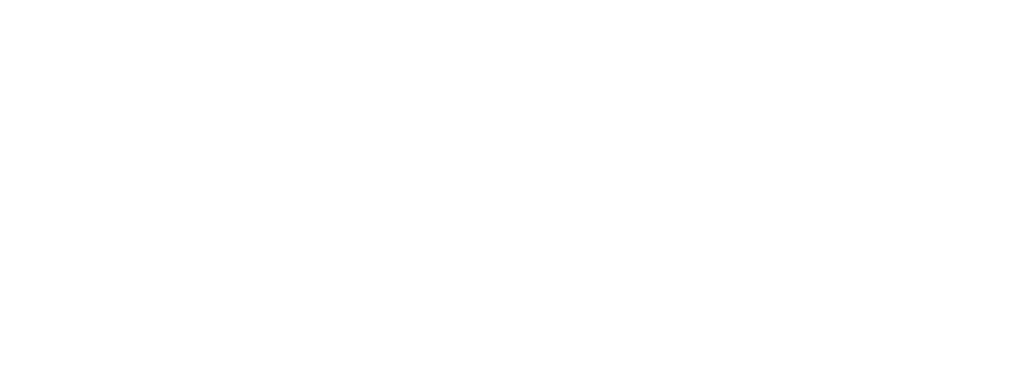
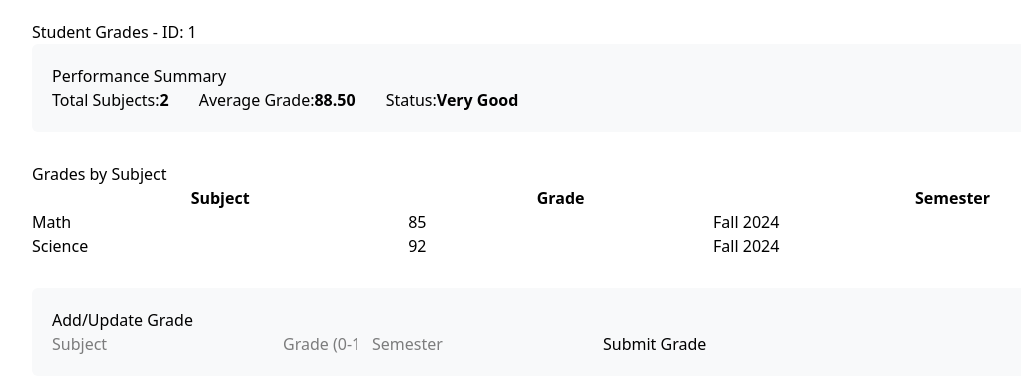
Before and after one commit to Hillary90/Student_record_management_frontend, a React (Vite) app: page /students/1 in a window 1280 px wide. Before the commit this address had no page. Shown: the top 392 px of the page, without its empty margins (28-1049 px from the left). Built offline with nearby package versions, Linux system fonts and the light colour scheme.

Commit message:
Add grade management components and routing for student details

```diff
--- /dev/null
+++ b/src/components/grades/GradeForm.jsx
@@ -0,0 +1,28 @@
+import { useState } from 'react';
+
+export default function GradeForm({ studentId, onGradeAdded }) {
+  const [formData, setFormData] = useState({ subject: '', grade: '', semester: '' });
+
+  const handleSubmit = (e) => {
+    e.preventDefault();
+    onGradeAdded?.({ ...formData, studentId });
+    setFormData({ subject: '', grade: '', semester: '' });
+  };
+
+  return (
+    <form onSubmit={handleSubmit} style={styles.form}>
+      <h3>Add/Update Grade</h3>
+      <input type="text" placeholder="Subject" value={formData.subject}
+        onChange={(e) => setFormData({ ...formData, subject: e.target.value })} required />
+      <input type="number" placeholder="Grade (0-100)" value={formData.grade}
+        onChange={(e) => setFormData({ ...formData, grade: e.target.value })} min="0" max="100" required />
+      <input type="text" placeholder="Semester" value={formData.semester}
+        onChange={(e) => setFormData({ ...formData, semester: e.target.value })} required />
+      <button type="submit">Submit Grade</button>
+    </form>
+  );
+}
+
+const styles = {
+  form: { background: '#f8f9fa', padding: '20px', borderRadius: '6px', marginTop: '20px' }
+};
--- /dev/null
+++ b/src/components/grades/GradesList.jsx
@@ -0,0 +1,32 @@
+export default function GradesList({ grades }) {
+  return (
+    <div style={styles.container}>
+      <h3>Grades by Subject</h3>
+      {grades.length === 0 ? <p>No grades available</p> : (
+        <table style={styles.table}>
+          <thead>
+            <tr>
+              <th>Subject</th>
+              <th>Grade</th>
+              <th>Semester</th>
+            </tr>
+          </thead>
+          <tbody>
+            {grades.map((grade, index) => (
+              <tr key={index}>
+                <td>{grade.subject}</td>
+                <td>{grade.grade}</td>
+                <td>{grade.semester}</td>
+              </tr>
+            ))}
+          </tbody>
+        </table>
+      )}
+    </div>
+  );
+}
+
+const styles = {
+  container: { marginBottom: '30px' },
+  table: { width: '100%', borderCollapse: 'collapse' }
+};
--- /dev/null
+++ b/src/components/grades/PerformanceSummary.jsx
@@ -0,0 +1,23 @@
+export default function PerformanceSummary({ grades }) {
+  const average = grades.length === 0 ? 0 :
+    (grades.reduce((acc, g) => acc + Number(g.grade), 0) / grades.length).toFixed(2);
+
+  const status = average >= 90 ? 'Excellent' : average >= 80 ? 'Very Good' :
+    average >= 70 ? 'Good' : average >= 60 ? 'Pass' : 'Needs Improvement';
+
+  return (
+    <div style={styles.container}>
+      <h3>Performance Summary</h3>
+      <div style={styles.stats}>
+        <div><span>Total Subjects:</span><strong>{grades.length}</strong></div>
+        <div><span>Average Grade:</span><strong>{average}</strong></div>
+        <div><span>Status:</span><strong>{status}</strong></div>
+      </div>
+    </div>
+  );
+}
+
+const styles = {
+  container: { background: '#f8f9fa', padding: '20px', borderRadius: '6px', marginBottom: '30px' },
+  stats: { display: 'flex', gap: '30px' }
+};
--- /dev/null
+++ b/src/pages/StudentDetail.jsx
@@ -0,0 +1,32 @@
+import { useState, useEffect } from 'react';
+import { useParams } from 'react-router-dom';
+import GradeForm from '../components/grades/GradeForm';
+import GradesList from '../components/grades/GradesList';
+import PerformanceSummary from '../components/grades/PerformanceSummary';
+
+export default function StudentDetail() {
+  const { id } = useParams();
+  const [grades, setGrades] = useState([]);
+
+  useEffect(() => {
+    // TODO: Replace with actual API call
+    // fetch(`/api/students/${id}/grades`).then(res => res.json()).then(setGrades);
+    setGrades([
+      { subject: 'Math', grade: 85, semester: 'Fall 2024' },
+      { subject: 'Science', grade: 92, semester: 'Fall 2024' }
+    ]);
+  }, [id]);
+
+  const handleGradeAdded = (newGrade) => {
+    setGrades([...grades, newGrade]);
+  };
+
+  return (
+    <div style={{ padding: '20px', maxWidth: '1200px', margin: '0 auto' }}>
+      <h2>Student Grades - ID: {id}</h2>
+      <PerformanceSummary grades={grades} />
+      <GradesList grades={grades} />
+      <GradeForm studentId={id} onGradeAdded={handleGradeAdded} />
+    </div>
+  );
+}
--- a/src/routes/AppRoutes.jsx
+++ b/src/routes/AppRoutes.jsx
@@ -1,4 +1,5 @@
 import { BrowserRouter, Routes, Route } from "react-router-dom";
+import StudentDetail from "../pages/StudentDetail";
 
 export default function AppRoutes() {
   return (
@@ -6,6 +7,7 @@
       <Routes>
         <Route path="/" element={<div>Login</div>} />
         <Route path="/dashboard" element={<div>Dashboard</div>} />
+        <Route path="/students/:id" element={<StudentDetail />} />
       </Routes>
     </BrowserRouter>
   );
```
